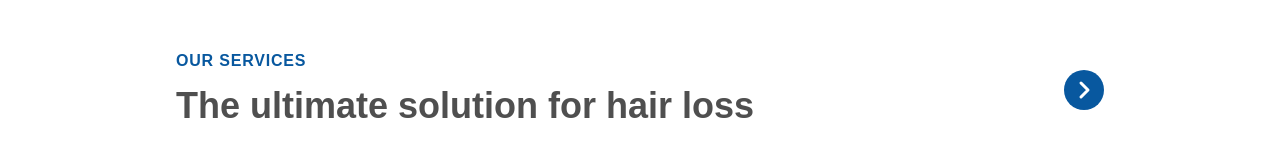
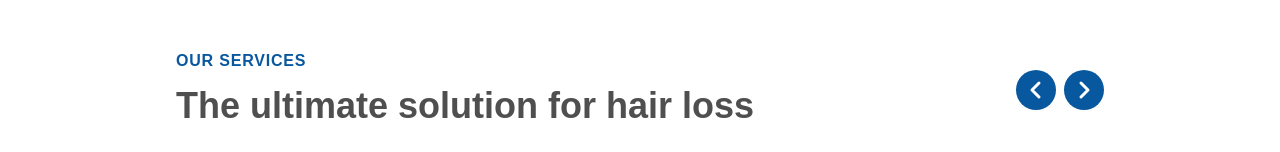
Before and after one commit to srankwork/landing-medical, a Gatsby site: page / in a window 1280 px wide. Shown: the part 475-627 px from the top of the page. Built offline with nearby package versions, Linux system fonts and the light colour scheme; Gatsby itself is replaced by a stand-in of ours.

Commit message:
button added

```diff
--- a/src/components/Services.js
+++ b/src/components/Services.js
@@ -7,62 +7,62 @@ const services = [
     img: 'https://img.freepik.com/premium-photo/head-balding-man-before-after-hair-transplant-surgery-man-losing-his-hair-has-become-shaggy-advertising-poster-hair-transplant-clinic-treatment-baldness_168410-1887.jpg',
     header: 'The ultimate solution for hair loss',
     content:
-      'The hair transplant procedure relocates follicles from one part of the body (usually the back of the head) to bald or thinning areas, treating pattern baldness and enhancing eyebrows, lashes, beard, and more.',
+      'The hair transplant procedure relocates follicles from one part of the body (usually the back of the head) to bald or thinning areas, treating pattern baldness and enhancing eyebrows, lashes, beard, and more.'
   },
   {
     img: 'https://plastic-surgeon.abelle.themerex.net/wp-content/uploads/2022/06/background-1-copyright.jpg',
     header: 'Enhance your facial features',
     content:
-      'With meticulous precision, our skilled team implants individual hair follicles, creating beautifully defined eyebrows or a fuller, more masculine beard.',
+      'With meticulous precision, our skilled team implants individual hair follicles, creating beautifully defined eyebrows or a fuller, more masculine beard.'
   },
   {
     img: 'https://img.freepik.com/premium-photo/head-balding-man-before-after-hair-transplant-surgery-man-losing-his-hair-has-become-shaggy-advertising-poster-hair-transplant-clinic-treatment-baldness_168410-1887.jpg',
     header: 'Advanced Techniques',
     content:
-      'Novacutis Clinic by Dr. Prachi offers a wide range of advanced techniques to battle hair loss like mesotherapy, PRP treatment for hair, 2nd gen FUE and 3rd gen BIO FUE to name a few. Follicular Unit Extraction (FUE) is the industry standard technique used around the world. BIO FUE is a more efficient and advanced technique for hair transplant.',
+      'Novacutis Clinic by Dr. Prachi offers a wide range of advanced techniques to battle hair loss like mesotherapy, PRP treatment for hair, 2nd gen FUE and 3rd gen BIO FUE to name a few. Follicular Unit Extraction (FUE) is the industry standard technique used around the world. BIO FUE is a more efficient and advanced technique for hair transplant.'
   },
   {
     img: 'https://plastic-surgeon.abelle.themerex.net/wp-content/uploads/2022/06/background-1-copyright.jpg',
     header: '2nd Gen FUE',
     content:
-      'Follicular Unit Extraction (FUE) involves extracting individual hair follicles from donor areas and implanting them in the target region, leaving no visible scars.',
+      'Follicular Unit Extraction (FUE) involves extracting individual hair follicles from donor areas and implanting them in the target region, leaving no visible scars.'
   },
   {
     img: 'https://img.freepik.com/premium-photo/head-balding-man-before-after-hair-transplant-surgery-man-losing-his-hair-has-become-shaggy-advertising-poster-hair-transplant-clinic-treatment-baldness_168410-1887.jpg',
     header: '3rd Gen BIO FUE',
     content:
-      "The revolutionary BIO FUE (Bioenhanced Follicular Unit Extraction) technique for hair transplant, takes the benefits of traditional FUE a step further by enriching the extracted follicles with growth factors from your blood, enhancing their survival rate and promoting robust hair growth. This cutting-edge approach ensures not only natural-looking results but also accelerated healing and impressive hair density. With BIO FUE, you're not just restoring hair; you're optimizing your hair's potential.",
+      "The revolutionary BIO FUE (Bioenhanced Follicular Unit Extraction) technique for hair transplant, takes the benefits of traditional FUE a step further by enriching the extracted follicles with growth factors from your blood, enhancing their survival rate and promoting robust hair growth. This cutting-edge approach ensures not only natural-looking results but also accelerated healing and impressive hair density. With BIO FUE, you're not just restoring hair; you're optimizing your hair's potential."
   },
   {
     img: 'https://plastic-surgeon.abelle.themerex.net/wp-content/uploads/2022/06/background-1-copyright.jpg',
     header: 'Complementing Haircare Therapy',
     content:
-      'At Novacutis Cosmetic Clinic, we believe in a holistic approach to hair restoration. In addition to our advanced hair transplant techniques, we offer a range of effective services that work in harmony to maximize your hair transplant results. Platelet-Rich Plasma (PRP) therapy, Derma Pen treatment, and Hair Meso Therapy are all powerful methods that stimulate hair growth, enhance blood circulation, and promote overall hair health. When combined with our cutting-edge hair transplant procedures, these services create a synergy that ensures you achieve the most natural-looking and long-lasting results possible.',
+      'At Novacutis Cosmetic Clinic, we believe in a holistic approach to hair restoration. In addition to our advanced hair transplant techniques, we offer a range of effective services that work in harmony to maximize your hair transplant results. Platelet-Rich Plasma (PRP) therapy, Derma Pen treatment, and Hair Meso Therapy are all powerful methods that stimulate hair growth, enhance blood circulation, and promote overall hair health. When combined with our cutting-edge hair transplant procedures, these services create a synergy that ensures you achieve the most natural-looking and long-lasting results possible.'
   },
   {
     img: 'https://plastic-surgeon.abelle.themerex.net/wp-content/uploads/2022/06/background-1-copyright.jpg',
     header: 'PRP Therapy',
     content:
-      'Platelet-Rich Plasma(PRP) involves harnessing the regenerative potential of your own blood, concentrating growth factors, and injecting them into the scalp. This holistic approach stimulates dormant hair follicles, promoting hair growth and thickness. The procedure is virtually painless and requires no downtime, making it an excellent complement to hair transplant techniques like FUE and BIO FUE.',
+      'Platelet-Rich Plasma(PRP) involves harnessing the regenerative potential of your own blood, concentrating growth factors, and injecting them into the scalp. This holistic approach stimulates dormant hair follicles, promoting hair growth and thickness. The procedure is virtually painless and requires no downtime, making it an excellent complement to hair transplant techniques like FUE and BIO FUE.'
   },
   {
     img: 'https://plastic-surgeon.abelle.themerex.net/wp-content/uploads/2022/06/background-1-copyright.jpg',
     header: 'Hair Meso Therapy',
     content:
-      'This non-invasive technique involves micro-injections of a specialized cocktail of vitamins, minerals, and growth factors directly into the scalp. These essential nutrients rejuvenate hair follicles, stimulate hair growth, and improve overall hair quality. Hair Meso Therapy is a gentle yet powerful solution that enhances blood circulation and nourishes your scalp, leading to healthier and more vibrant hair. With minimal discomfort and no downtime, you can achieve a revitalized head of hair that boosts your confidence.',
+      'This non-invasive technique involves micro-injections of a specialized cocktail of vitamins, minerals, and growth factors directly into the scalp. These essential nutrients rejuvenate hair follicles, stimulate hair growth, and improve overall hair quality. Hair Meso Therapy is a gentle yet powerful solution that enhances blood circulation and nourishes your scalp, leading to healthier and more vibrant hair. With minimal discomfort and no downtime, you can achieve a revitalized head of hair that boosts your confidence.'
   },
   {
     img: 'https://plastic-surgeon.abelle.themerex.net/wp-content/uploads/2022/06/background-1-copyright.jpg',
     header: 'Derma Pen',
     content:
-      'This cutting-edge method involves micro-needling the scalp with precision, stimulating collagen production and enhancing blood circulation. By creating tiny channels, the Derma Pen promotes the absorption of hair growth serums and encourages dormant hair follicles to awaken. With this minimally invasive procedure, you can experience improved hair density, thickness, and overall quality.',
-  },
+      'This cutting-edge method involves micro-needling the scalp with precision, stimulating collagen production and enhancing blood circulation. By creating tiny channels, the Derma Pen promotes the absorption of hair growth serums and encourages dormant hair follicles to awaken. With this minimally invasive procedure, you can experience improved hair density, thickness, and overall quality.'
+  }
 ];
 
 export default function Services() {
   const [counter, setCounter] = useState(0);
   const { ref, inView } = useInView({
-    triggerOnce: true,
+    triggerOnce: true
   });
 
   return (
@@ -71,20 +71,45 @@ export default function Services() {
       initial={{ x: 100, opacity: 0 }}
       animate={{ x: inView ? 0 : 100, opacity: inView ? 1 : 0 }}
       transition={{ duration: 0.5 }}
-      className="mt-14 px-4 md:w-3/4 justify-center m-auto"
+      className='mt-14 px-4 md:w-3/4 justify-center m-auto select-none'
     >
       {/* header */}
-      <div className="flex justify-between items-center">
+      <div className='flex justify-between items-center'>
         <div>
-          <p className="font-poppins text-sm md:text-base font-semibold leading-6 tracking-wider uppercase text-primary mb-2">
+          <p className='font-poppins text-sm md:text-base font-semibold leading-6 tracking-wider uppercase text-primary mb-2'>
             Our Services
           </p>
-          <h1 className="mt-1 font-poppins text-xl md:text-4xl font-semibold leading-none md:leading-snug  text-header">
+          <h1 className='mt-1 font-poppins text-xl md:text-4xl font-semibold leading-none md:leading-snug  text-header'>
             {services[counter]['header']}
           </h1>
         </div>
+
+        <div className='flex space-x-2'>
           <div
-          className="rounded-full w-8 md:w-10 h-8 md:h-10 bg-primary flex items-center justify-center cursor-pointer"
+            className='rounded-full w-8 md:w-10 h-8 md:h-10 bg-primary flex items-center justify-center cursor-pointer'
+            onClick={() => {
+              counter == 0
+                ? setCounter(services.length - 1)
+                : setCounter(counter - 1);
+            }}
+          >
+            <svg
+              xmlns='http://www.w3.org/2000/svg'
+              fill='none'
+              viewBox='0 0 24 24'
+              stroke='currentColor'
+              className='w-4 md:w-6 h-4 md:h-6 text-white font-bold rotate-180'
+            >
+              <path
+                strokeLinecap='round'
+                strokeLinejoin='round'
+                strokeWidth='3'
+                d='M9 5l7 7-7 7'
+              />
+            </svg>
+          </div>
+          <div
+            className='rounded-full w-8 md:w-10 h-8 md:h-10 bg-primary flex items-center justify-center cursor-pointer'
             onClick={() => {
               counter == services.length - 1
                 ? setCounter(0)
@@ -92,31 +117,32 @@ export default function Services() {
             }}
           >
             <svg
-            xmlns="http://www.w3.org/2000/svg"
-            fill="none"
-            viewBox="0 0 24 24"
-            stroke="currentColor"
-            className="w-4 md:w-6 h-4 md:h-6 text-white font-bold"
+              xmlns='http://www.w3.org/2000/svg'
+              fill='none'
+              viewBox='0 0 24 24'
+              stroke='currentColor'
+              className='w-4 md:w-6 h-4 md:h-6 text-white font-bold'
             >
               <path
-              strokeLinecap="round"
-              strokeLinejoin="round"
-              strokeWidth="3"
-              d="M9 5l7 7-7 7"
+                strokeLinecap='round'
+                strokeLinejoin='round'
+                strokeWidth='3'
+                d='M9 5l7 7-7 7'
               />
             </svg>
           </div>
         </div>
-      <div className="mt-4 md:w-3/4 font-normal md:tracking-wide text-sm md:text-lg text-header">
+      </div>
+      <div className='mt-4 md:w-3/4 font-normal md:tracking-wide text-sm md:text-lg text-header'>
         <p>{services[counter]['content']}</p>
       </div>
-      <div className="mt-4 md:mt-8 flex items-center justify-center">
+      <div className='mt-4 md:mt-8 flex items-center justify-center'>
         <img
-          className="md:h-96"
+          className='md:h-96'
           src={services[counter]['img']}
-          alt="our services"
-          width="auto"
-          height="auto"
+          alt='our services'
+          width='auto'
+          height='auto'
         />
       </div>
     </motion.div>
```
Lines whose indentation alone changed are shown as unchanged.
